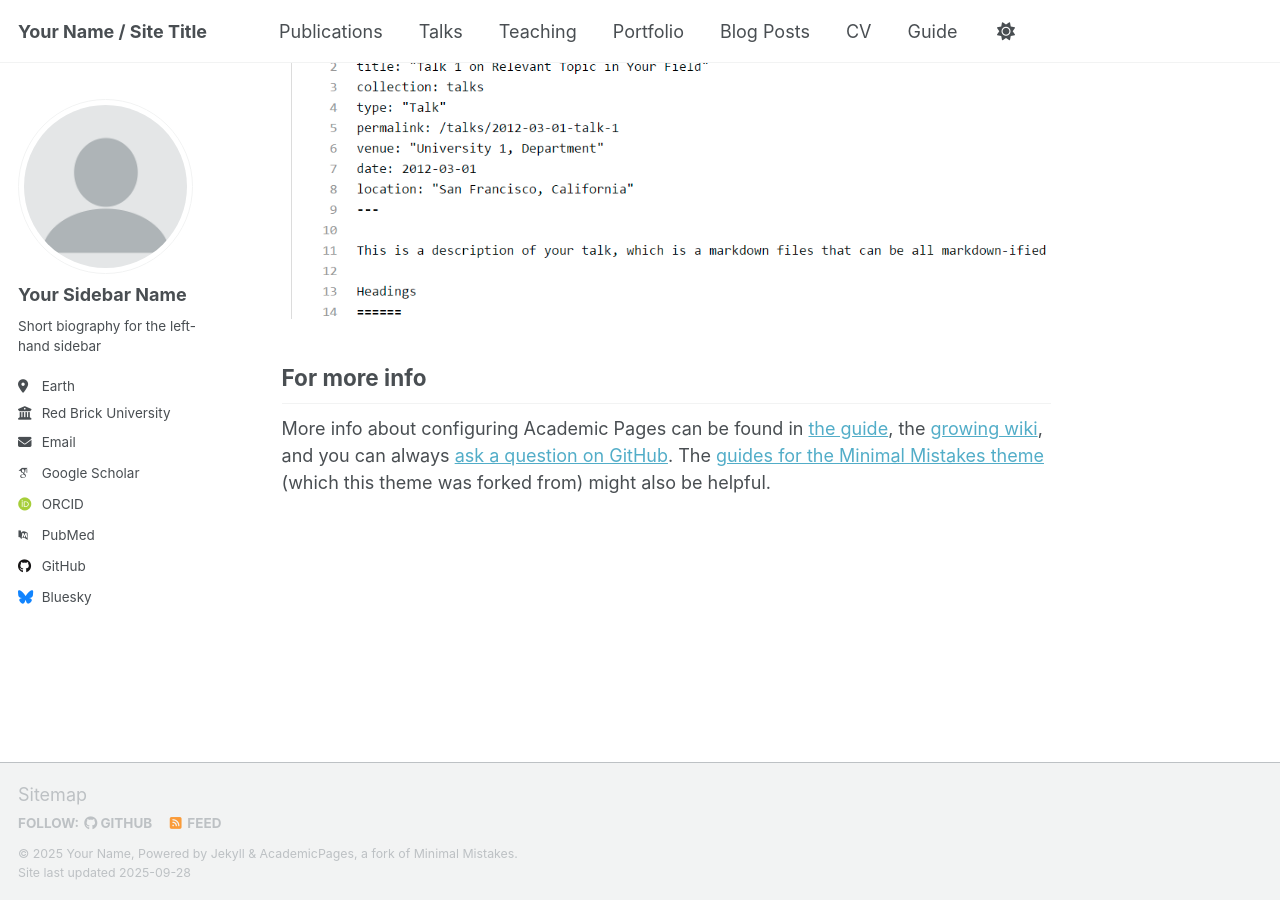
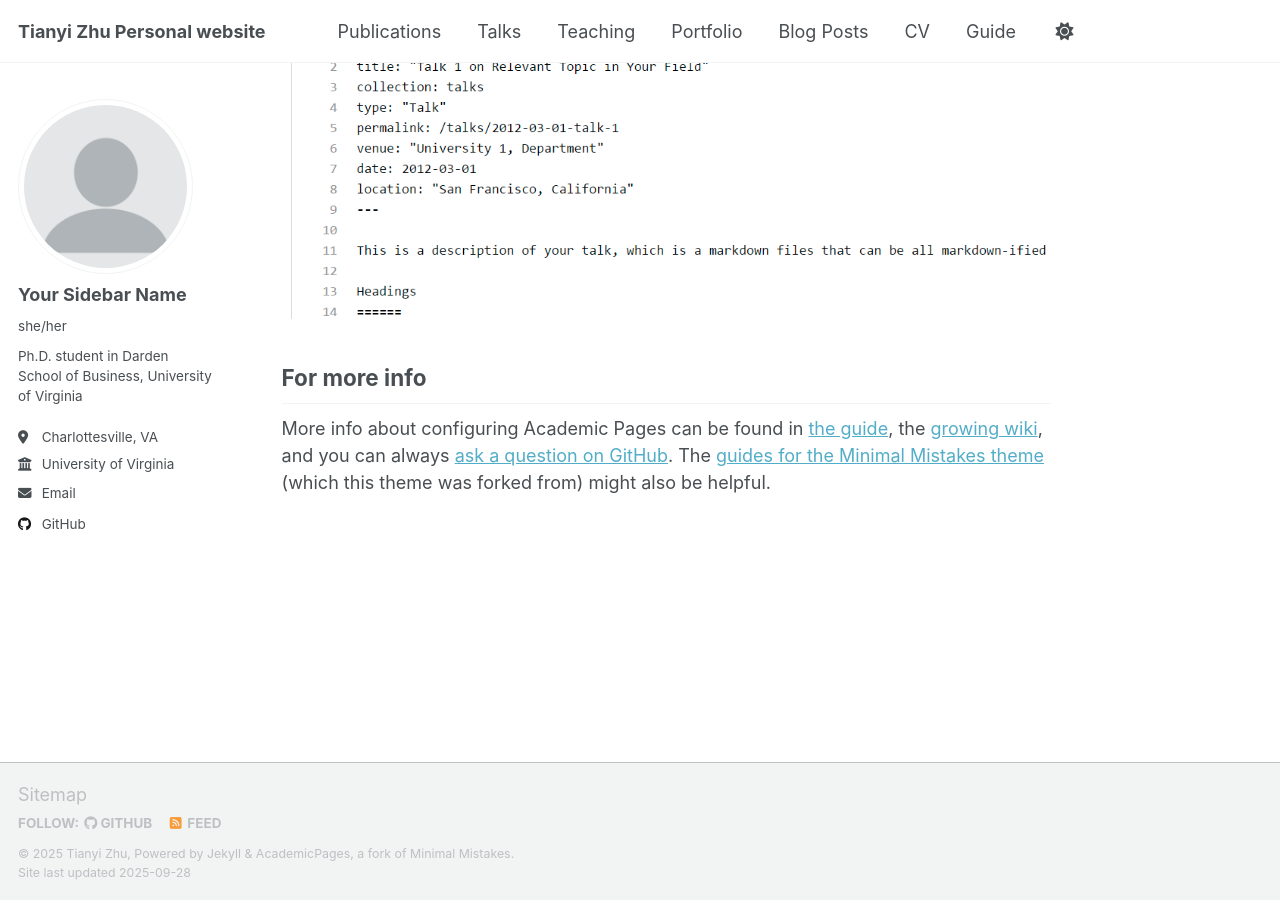
Before and after one commit to TianyiZ0829/TianyiZ0829.github.io, a Jekyll site: the page built from _pages/about.md, in a window 1280 px wide and 900 px high, scrolled down 2880 px. Built offline with Jekyll 4.4.1, drawn with Linux system fonts in a browser that asks for light colours; some web fonts are replaced; a script that is not in the unit is left out.

Commit message:
Personalize: author name, avatar, analytics=false, URL

```diff
--- a/_config.yml
+++ b/_config.yml
@@ -9,14 +9,14 @@
 # Basic Site Settings
 locale                   : "en-US"
 site_theme               : "default" # Currently available options are "default", "air"
-title                    : "Your Name / Site Title"
+title                    : "Tianyi Zhu Personal website"
 title_separator          : "-"
-name                     : &name "Your Name"
-description              : &description "Your Name's academic portfolio"   # Update this with a general description of your site, this is the default if not overridden by a page
-url                      : https://academicpages.github.io # The base hostname & protocol for your site e.g. "https://[your GitHub username].github.io",
+name                     : &name "Tianyi Zhu"
+description              : &description "I am a Ph.D. student in Data Analytics and Decision Science, currently working on machine learning, reinforcement learning, and pricing analytics."   # Update this with a general description of your site, this is the default if not overridden by a page
+url                      : https://TianyiZ0829.github.io # The base hostname & protocol for your site e.g. "https://[your GitHub username].github.io",
                                                            # or if you already have some other page hosted on Github then use "https://[your GitHub username].github.io/[Your Repo Name]"
 baseurl                  : "" # the subpath of your site, e.g. "/blog"
-repository               : "academicpages/academicpages.github.io"
+repository               : "TianyiZ0829/TianyiZ0829.github.io"
 
 # Site Author - The following control what appear as part of the author content on the side bar.
 #               If a field is blank the icon and link will not appear, otherwise it will be shown.
@@ -25,22 +25,22 @@ author:
   # Biographic information
   avatar           : "profile.png"
   name             : "Your Sidebar Name"
-  pronouns         : # example: "she/her"
-  bio              : "Short biography for the left-hand sidebar"
-  location         : "Earth"
-  employer         : "Red Brick University"
+  pronouns         : "she/her"
+  bio              : "Ph.D. student in Darden School of Business, University of Virginia"
+  location         : "Charlottesville, VA"
+  employer         : "University of Virginia"
   uri              : # URL
-  email            : "none@example.org"
+  email            : "ZhuT25@darden.virginia.edu"
 
   # Academic websites
   academia         : # URL
   arxiv            : # URL - Update with the correct link to your profile
-  googlescholar    : "https://scholar.google.com/citations?user=PS_CX0AAAAAJ"
+  googlescholar    : #"https://scholar.google.com/citations?user=PS_CX0AAAAAJ"
   inspire-hep      : # URL
   impactstory      : # URL
-  orcid            : "http://orcid.org/yourorcidurl"
+  orcid            : #"http://orcid.org/yourorcidurl"
   semantic         : # URL
-  pubmed           : "https://www.ncbi.nlm.nih.gov/pubmed/?term=john+snow"
+  pubmed           : #"https://www.ncbi.nlm.nih.gov/pubmed/?term=john+snow"
   researchgate     : # URL
   scopus           : # URL
 
@@ -48,13 +48,13 @@ author:
   bitbucket        : # Username - Update with your username on the site
   codepen          : # Username
   dribbble         : # Username
-  github           : "academicpages"
+  github           : "TianyiZ0829"
   kaggle           : # Username
   stackoverflow    : # User number or user number and name (i.e., use "1" or "1/jeff-atwood")
 
   # Social media
   artstation       : # Username
-  bluesky          : "bsky.app" # Replace this with you Bluesky username
+  bluesky          : #"bsky.app" # Replace this with you Bluesky username
   facebook         : # Username
   flickr           : # Username
   foursquare       : # Username
```
